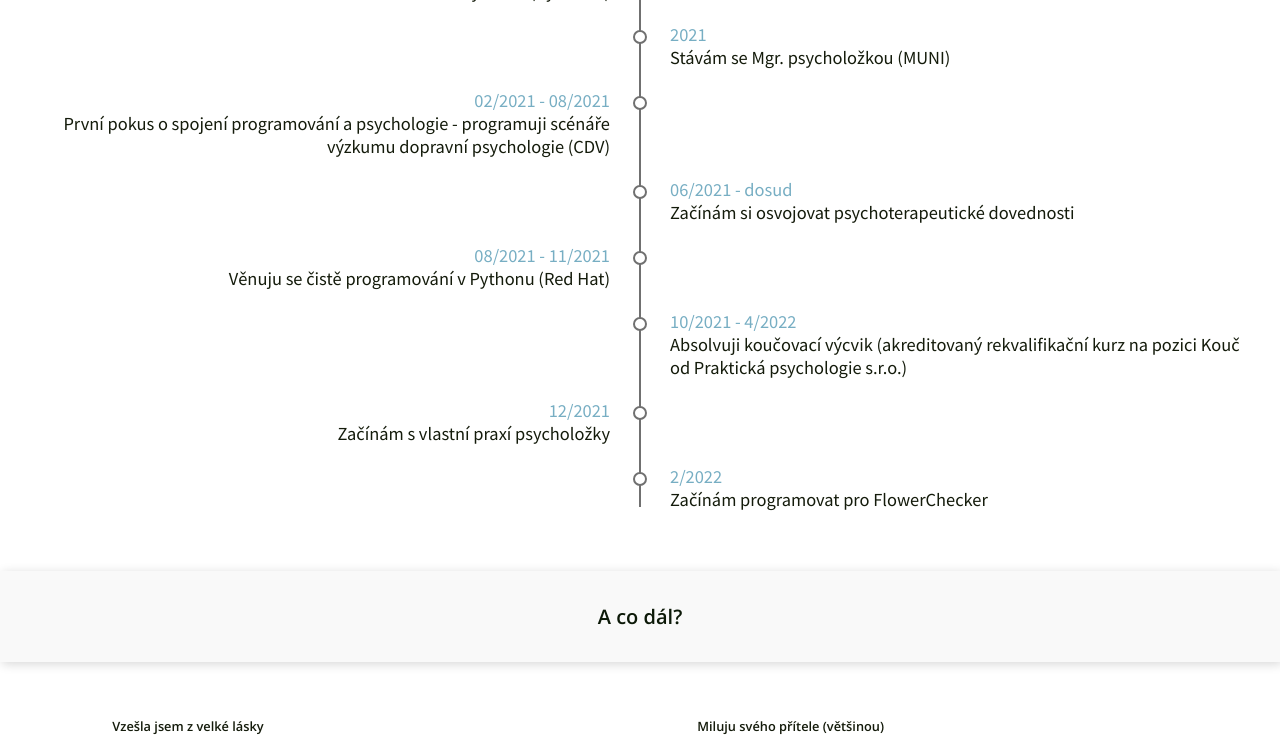
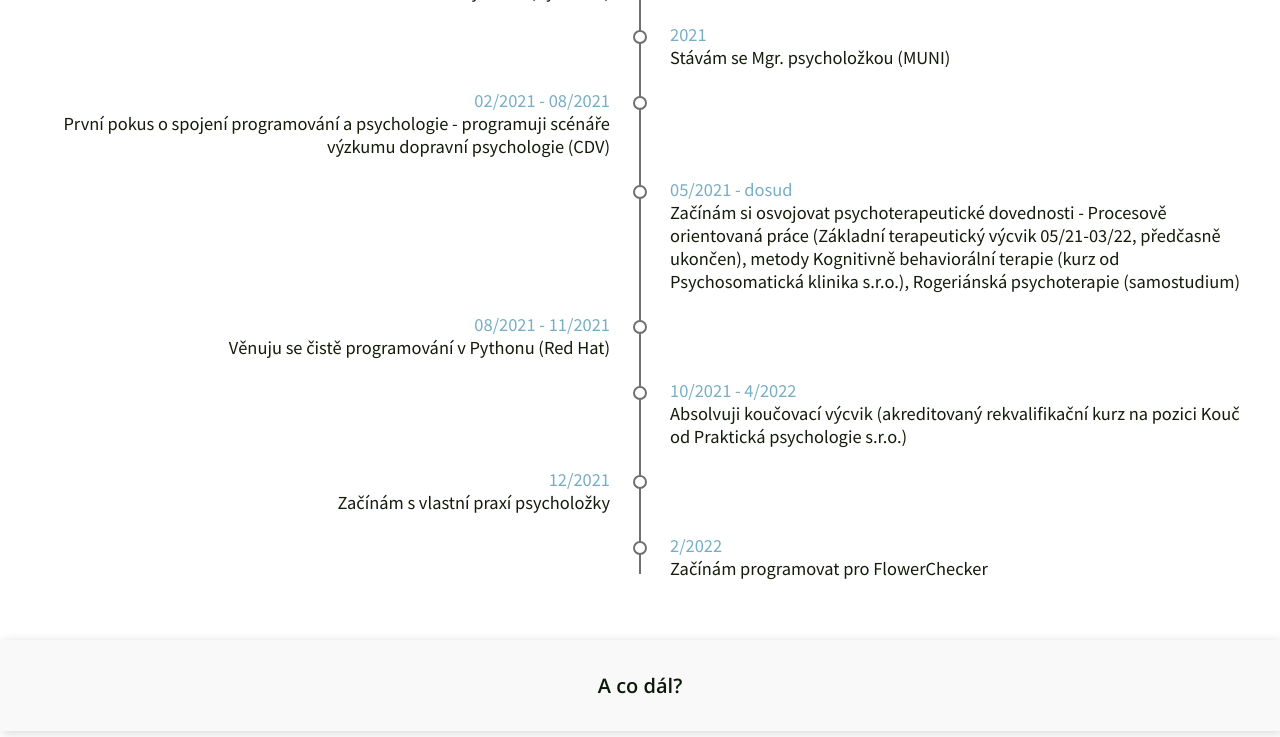
Before and after one commit to NelliaS/personal-webpage, a Next.js app: page /nela in a window 1280 px wide. Shown: the part 1004-1741 px from the top of the page. Built offline with nearby package versions, Linux system fonts and the light colour scheme.

Commit message:
change in text

```diff
--- a/src/pages/nela.tsx
+++ b/src/pages/nela.tsx
@@ -94,8 +94,8 @@ const Nela: NextPage = () => {
 
               <li>
                 <div className={styles.content__block2_timelineContent}>
-                  <p><span>06/2021 - dosud</span></p>
-                  <p>Začínám si osvojovat psychoterapeutické dovednosti</p>
+                  <p><span>05/2021 - dosud</span></p>
+                  <p>Začínám si osvojovat psychoterapeutické dovednosti - Procesově orientovaná práce (Základní terapeutický výcvik 05/21-03/22, předčasně ukončen), metody Kognitivně behaviorální terapie (kurz od Psychosomatická klinika s.r.o.), Rogeriánská psychoterapie (samostudium)</p>
                 </div>
               </li>
 
```
